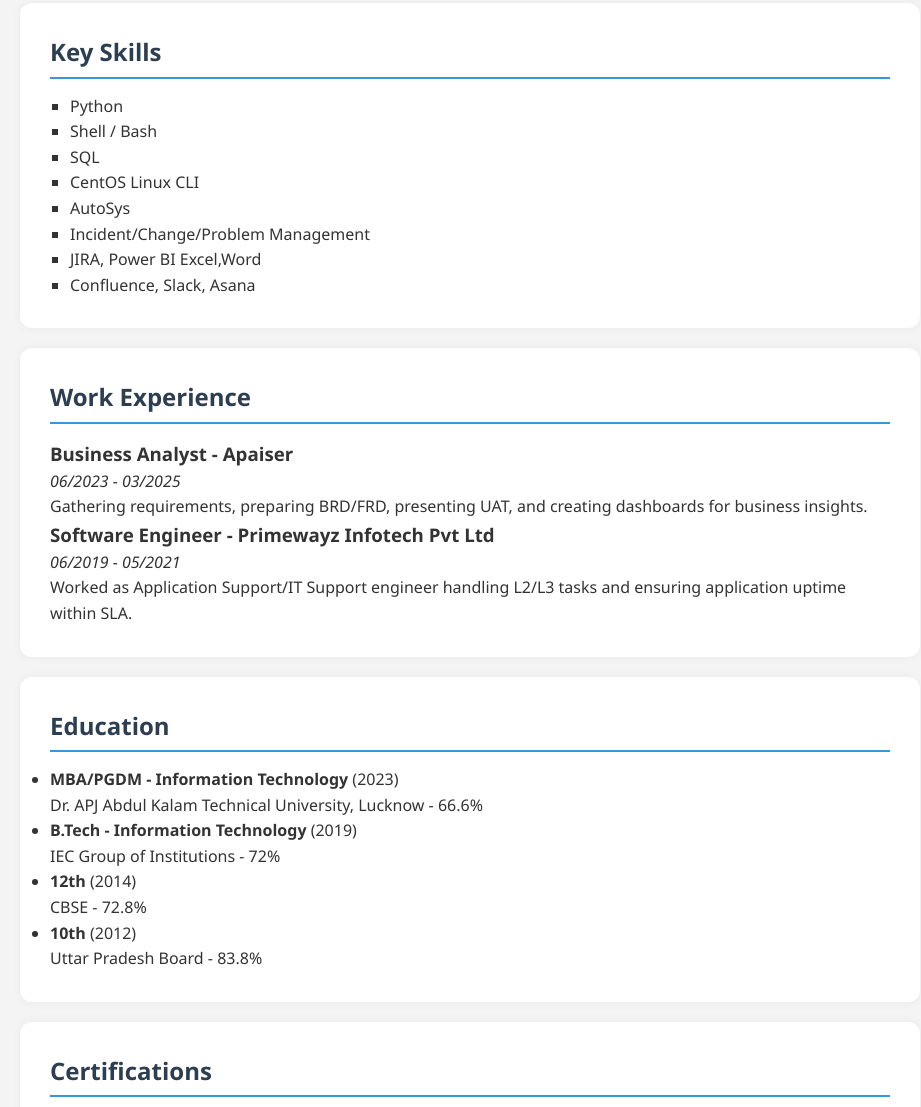
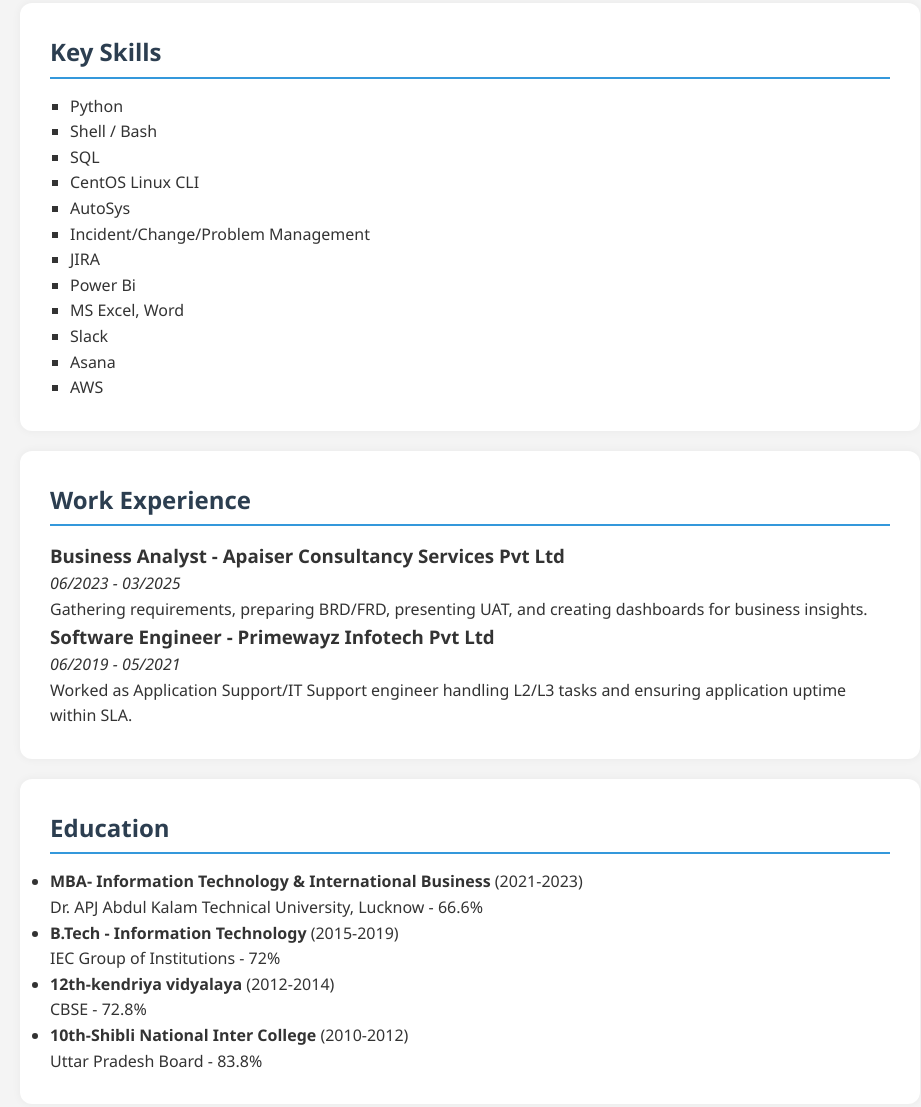
Before and after one commit to Syed-Danish-Ali-01/myrepo, a plain HTML site: page index.html in a window 1280 px wide. Shown: the part 707-1814 px from the top of the page, without its empty margins (170-1091 px from the left). Drawn offline with Linux system fonts and the light colour scheme.

Commit message:
new update cv.index.html

```diff
--- a/index.html
+++ b/index.html
@@ -34,17 +34,19 @@
       <li>CentOS Linux CLI</li>
       <li>AutoSys</li>
       <li>Incident/Change/Problem Management</li>
-      <li>JIRA,
-          Power BI
-          Excel,Word</li>
-      <li>Confluence, Slack, Asana</li>
+      <li>JIRA</li>
+      <li>Power Bi</li>
+      <li>MS Excel, Word</li>
+      <li>Slack</li>
+      <li>Asana</li>
+      <li>AWS</li>
     </ul>
   </section>
 
   <section class="experience">
     <h2>Work Experience</h2>
     <div class="job">
-      <h3>Business Analyst - Apaiser</h3>
+      <h3>Business Analyst - Apaiser Consultancy Services Pvt Ltd</h3>
       <p><em>06/2023 - 03/2025</em></p>
       <p>Gathering requirements, preparing BRD/FRD, presenting UAT, and creating dashboards for business insights.</p>
     </div>
@@ -58,10 +60,10 @@
   <section class="education">
     <h2>Education</h2>
     <ul>
-      <li><strong>MBA/PGDM - Information Technology</strong> (2023)<br />Dr. APJ Abdul Kalam Technical University, Lucknow - 66.6%</li>
-      <li><strong>B.Tech - Information Technology</strong> (2019)<br />IEC Group of Institutions - 72%</li>
-      <li><strong>12th</strong> (2014)<br />CBSE - 72.8%</li>
-      <li><strong>10th</strong> (2012)<br />Uttar Pradesh Board - 83.8%</li>
+      <li><strong>MBA- Information Technology & International Business</strong> (2021-2023)<br />Dr. APJ Abdul Kalam Technical University, Lucknow - 66.6%</li>
+      <li><strong>B.Tech - Information Technology</strong> (2015-2019)<br />IEC Group of Institutions - 72%</li>
+      <li><strong>12th-kendriya vidyalaya</strong> (2012-2014)<br />CBSE - 72.8%</li>
+      <li><strong>10th-Shibli National Inter College</strong> (2010-2012)<br />Uttar Pradesh Board - 83.8%</li>
     </ul>
   </section>
 
```
